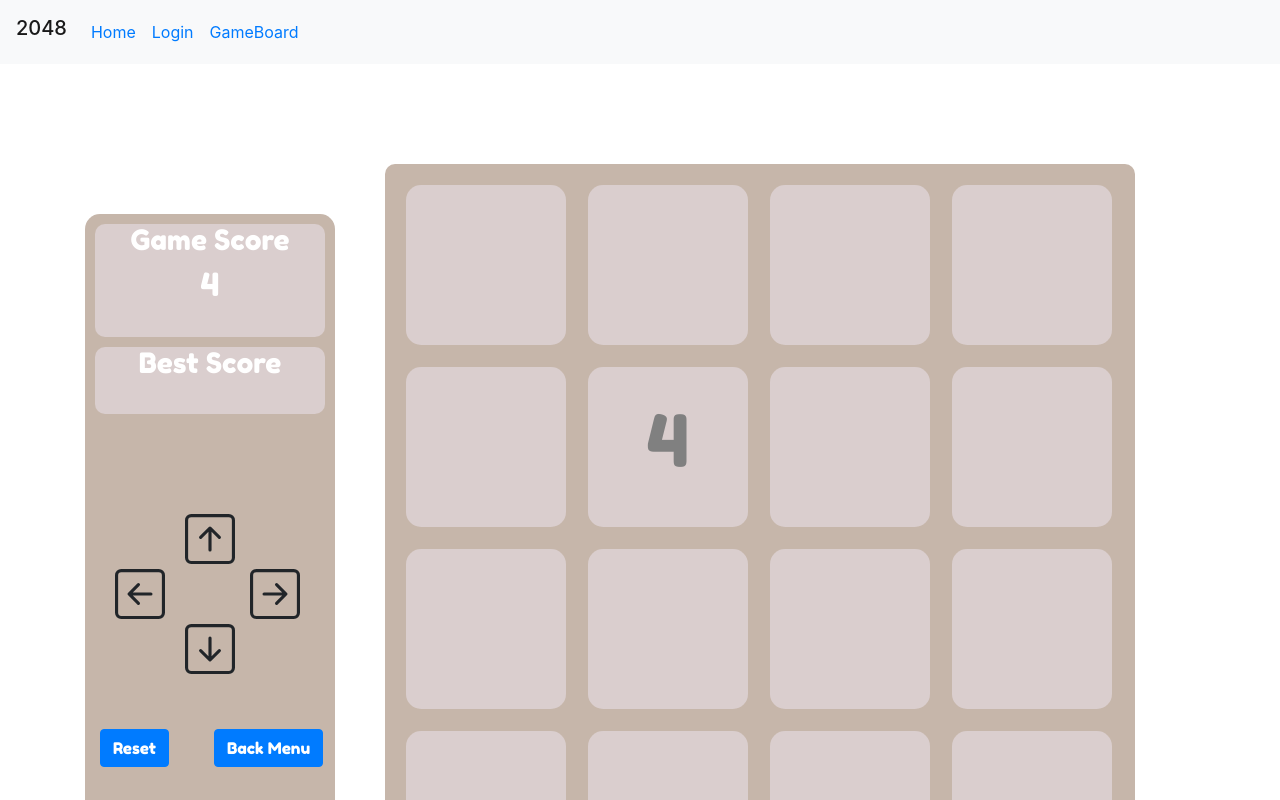
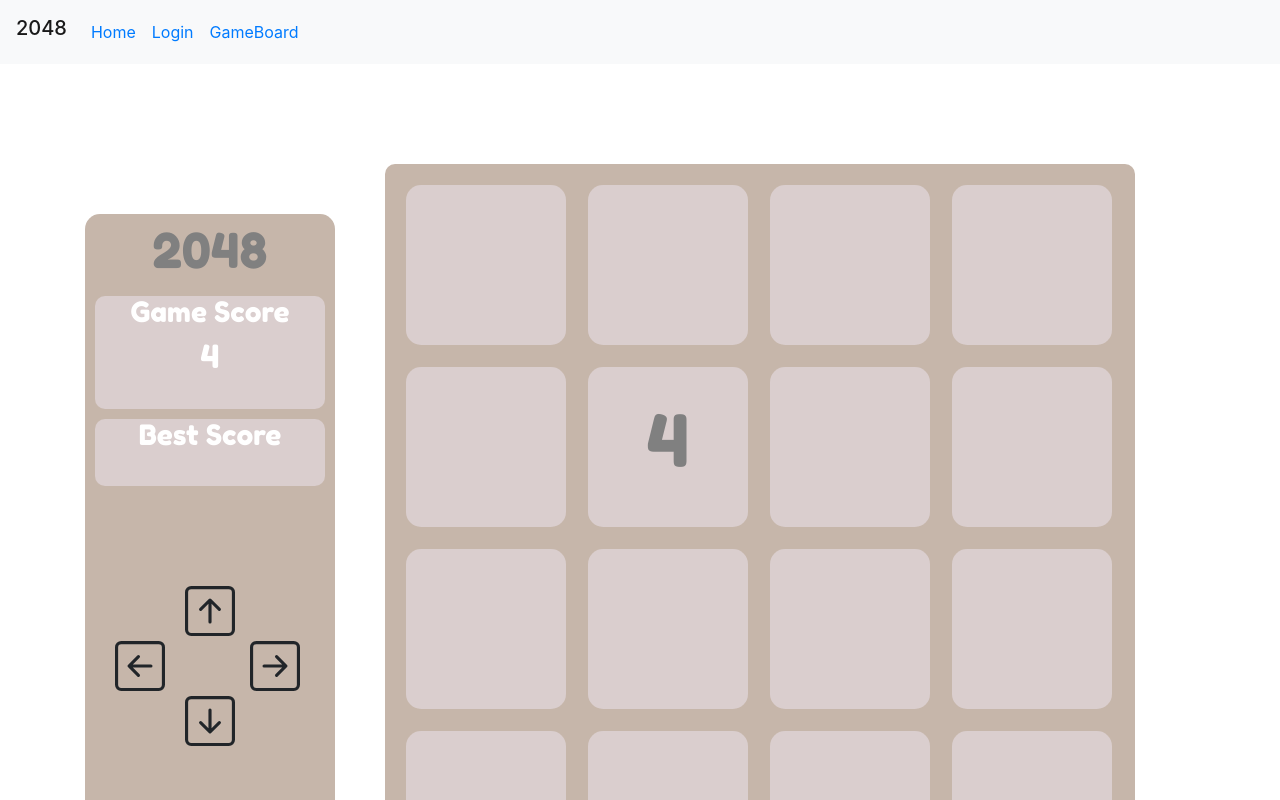
Before and after one commit to fullmoon-sg/2048Game, a Vue app in the folder enhanced_2048/: page /#/GameBoard in a window 1280 px wide. Shown: the top 800 px of the page. Built offline with nearby package versions, Linux system fonts and the light colour scheme.

Commit message:
adjust to form

```diff
--- a/enhanced_2048/src/components/GameBoard.vue
+++ b/enhanced_2048/src/components/GameBoard.vue
@@ -1,6 +1,7 @@
 <template>
   <div class="container">
     <div class="data">
+        <div class="name">2048</div>
       <div class="game-score">
         <h3>Game Score</h3>
         <h2>{{ score }}</h2>
@@ -314,6 +315,12 @@ export default {
   border-radius: 15px;
 }
 
+.name{
+    text-align : center;
+    font-size : 48px;
+    color: grey;
+
+}
 .control {
   margin: 25px;
 }
--- a/enhanced_2048/src/components/Login.vue
+++ b/enhanced_2048/src/components/Login.vue
@@ -51,7 +51,7 @@ export default {
   height: 400px;
   margin: auto;
   position: absolute;
-  background: rgba(218, 200, 190, 1);
+  background-color: rgba(218, 200, 190, 1);
   border: 2px solid rgba(128, 100, 100, 1);
   padding: 20px;
   box-shadow: 0px 0px 50px 5px black;
@@ -89,11 +89,11 @@ input {
 }
 
 .signIn {
+   background-color: rgba(218, 200, 190, 1);
   color: black;
-  display: inline-block;
+  border: 2px;
   margin-top: 15px;
   text-align: left;
-  text-decoration: none;
   font-size: 13pt;
   cursor: pointer;
 }
```
